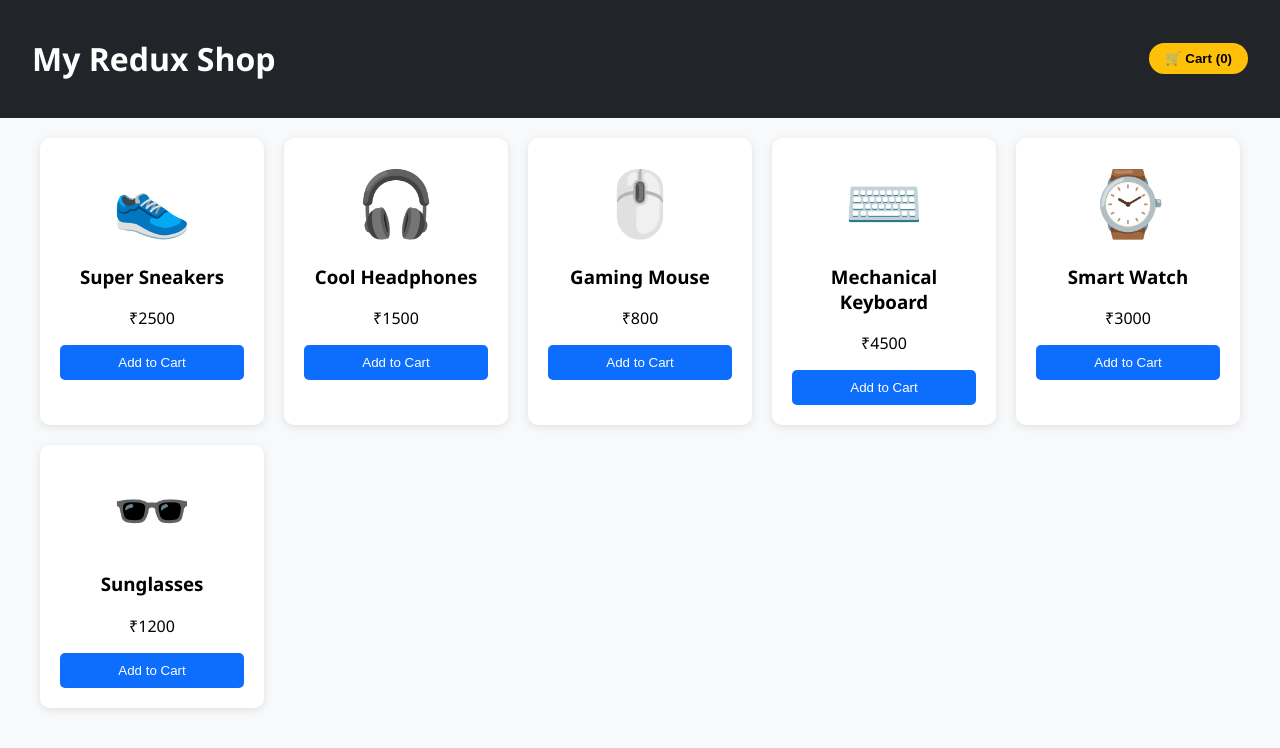
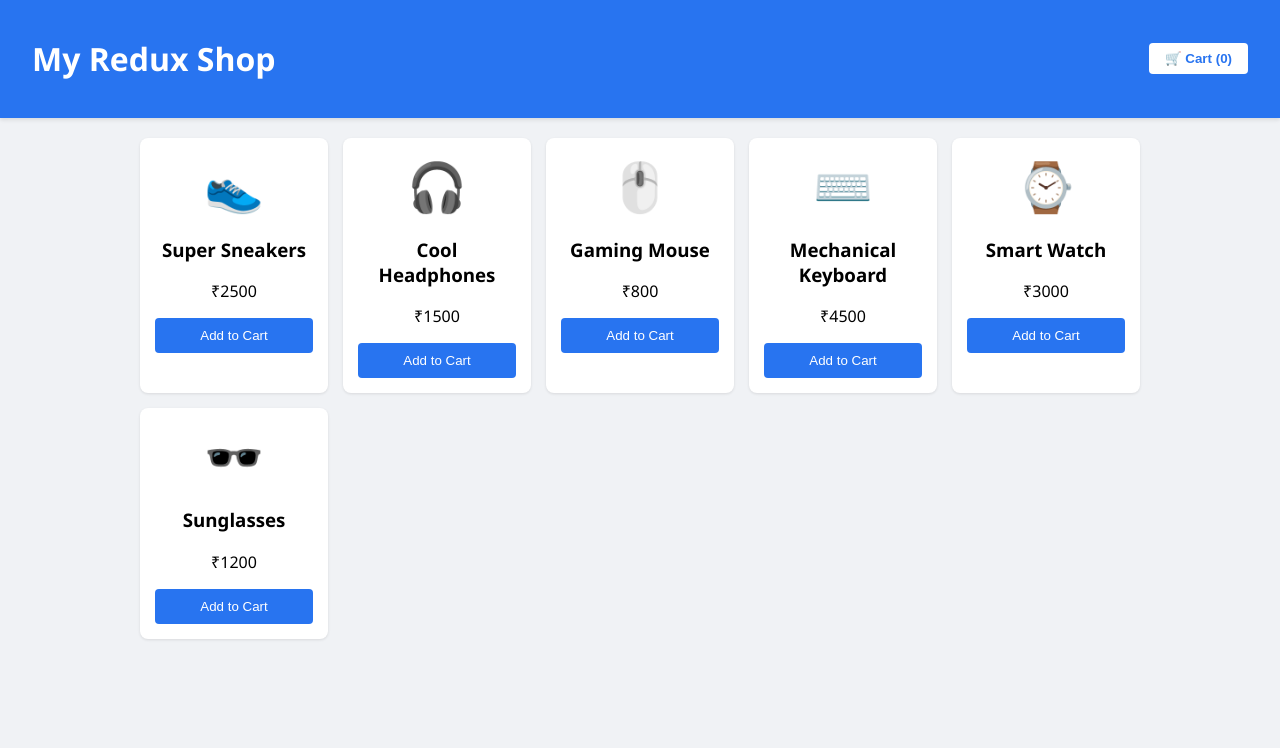
Before and after one commit to SIDHIMUSIC/E-commerce-Store-Shopping-Cart-, a React (Vite) app: page / in a window 1280 px wide. Shown: the top 748 px of the page. Built offline with nearby package versions, Linux system fonts and the light colour scheme.

Commit message:
ʜᴀʀʀʏ

```diff
--- a/src/App.css
+++ b/src/App.css
@@ -1,11 +1,11 @@
 body {
   margin: 0;
   font-family: 'Segoe UI', Tahoma, Geneva, Verdana, sans-serif;
-  background-color: #f8f9fa;
+  background-color: #f0f2f5;
 }
 
 header {
-  background-color: #212529;
+  background-color: #2874f0;
   color: white;
   padding: 1rem 2rem;
   display: flex;
@@ -14,66 +14,59 @@ header {
   position: sticky;
   top: 0;
   z-index: 100;
+  box-shadow: 0 2px 4px rgba(0,0,0,0.1);
 }
 
 .cart-btn {
-  background-color: #ffc107;
+  background-color: white;
+  color: #2874f0;
   border: none;
   padding: 8px 16px;
-  border-radius: 20px;
+  border-radius: 4px;
   font-weight: bold;
   cursor: pointer;
 }
 
-main {
-  padding: 20px;
-  max-width: 1200px;
-  margin: 0 auto;
-}
+main { padding: 20px; max-width: 1000px; margin: 0 auto; }
 
 /* Product Grid */
 .products-grid {
   display: grid;
-  grid-template-columns: repeat(auto-fit, minmax(200px, 1fr));
-  gap: 20px;
+  grid-template-columns: repeat(auto-fit, minmax(160px, 1fr));
+  gap: 15px;
 }
 
 .product-card {
   background: white;
-  padding: 20px;
-  border-radius: 10px;
-  box-shadow: 0 2px 8px rgba(0,0,0,0.1);
+  padding: 15px;
+  border-radius: 8px;
   text-align: center;
+  box-shadow: 0 1px 3px rgba(0,0,0,0.1);
   transition: transform 0.2s;
 }
 
-.product-card:hover {
-  transform: translateY(-5px);
+.product-card:hover { transform: translateY(-5px); }
+
+.product-img { font-size: 3rem; margin-bottom: 10px; }
+
+.product-card button {
+  background-color: #2874f0;
+  color: white;
+  border: none;
+  padding: 10px;
+  width: 100%;
+  border-radius: 4px;
+  cursor: pointer;
 }
 
-.product-img {
-  font-size: 4rem;
-  margin-bottom: 10px;
-}
-
-.product-card button {
-  background-color: #0d6efd;
-  color: white;
-  border: none;
-  padding: 10px 20px;
-  border-radius: 5px;
-  cursor: pointer;
-  width: 100%;
-}
-
-/* Cart Styles */
-.cart-container {
+/* Cart & Checkout Container */
+.cart-container, .checkout-container {
   background: white;
   padding: 20px;
-  border-radius: 10px;
+  border-radius: 8px;
   max-width: 600px;
   margin: 0 auto;
-  box-shadow: 0 4px 12px rgba(0,0,0,0.1);
+  box-shadow: 0 1px 4px rgba(0,0,0,0.1);
 }
 
 .cart-item {
@@ -85,36 +78,86 @@ main {
 }
 
 .item-icon { font-size: 2rem; margin-right: 15px; }
-
 .item-details { flex-grow: 1; text-align: left; }
-.item-details h4 { margin: 0; }
-.item-details p { margin: 5px 0 0; color: #666; }
+.item-details h4 { margin: 0; font-size: 16px; }
+.item-details p { margin: 5px 0 0; color: #666; font-size: 14px; }
 
 .actions button {
-  width: 30px;
-  height: 30px;
-  background: #eee;
-  border: none;
-  border-radius: 50%;
-  font-weight: bold;
-  cursor: pointer;
-  margin: 0 5px;
+  width: 30px; height: 30px;
+  background: #f1f3f6; border: 1px solid #d7d7d7;
+  border-radius: 50%; cursor: pointer; font-weight: bold;
 }
+.actions span { margin: 0 10px; }
 
 .total {
-  margin-top: 20px;
-  text-align: right;
-  border-top: 2px solid #eee;
-  padding-top: 10px;
+  margin-top: 20px; text-align: right;
+  border-top: 2px solid #eee; padding-top: 10px;
 }
 
 .checkout-btn {
-  background-color: #198754;
-  color: white;
-  border: none;
-  padding: 10px 20px;
-  border-radius: 5px;
-  font-size: 1rem;
-  cursor: pointer;
-  margin-top: 10px;
+  background-color: #fb641b; color: white;
+  border: none; padding: 12px 20px;
+  font-size: 16px; border-radius: 2px;
+  cursor: pointer; margin-top: 10px;
+  width: 100%;
 }
+
+.empty-cart { text-align: center; padding: 40px; }
+.empty-cart button {
+  background-color: #2874f0; color: white;
+  border: none; padding: 10px 20px;
+  margin-top: 15px; cursor: pointer;
+}
+
+/* --- Checkout Form --- */
+.form-section { margin-bottom: 25px; }
+.form-section h3 {
+  border-bottom: 1px solid #eee;
+  padding-bottom: 8px; margin-top: 0;
+  font-size: 18px; color: #333;
+}
+
+.form-group { margin-bottom: 15px; text-align: left; }
+.form-group label {
+  display: block; font-size: 13px; font-weight: 600;
+  margin-bottom: 5px; color: #878787;
+}
+
+.form-group input, .form-group textarea {
+  width: 100%; padding: 10px;
+  border: 1px solid #e0e0e0; border-radius: 4px;
+  font-size: 14px; box-sizing: border-box;
+}
+.form-group input:focus, .form-group textarea:focus {
+  border-color: #2874f0; outline: none;
+}
+
+/* Payment Options */
+.payment-options { display: flex; flex-direction: column; gap: 10px; }
+.payment-option {
+  display: flex; align-items: center; padding: 12px;
+  border: 1px solid #e0e0e0; border-radius: 4px;
+  cursor: pointer; background-color: #fff;
+  transition: all 0.2s;
+}
+.payment-option:hover { background-color: #f9f9f9; }
+.payment-option.selected {
+  border-color: #2874f0; background-color: #f5faff;
+}
+.payment-option input { margin-right: 15px; width: 18px; height: 18px; }
+
+.summary-box {
+  background-color: #f8f9fa; padding: 15px;
+  border: 1px dashed #c2c2c2; border-radius: 4px;
+  margin: 20px 0;
+}
+
+.form-actions { display: flex; gap: 10px; }
+.confirm-btn {
+  flex: 2; background-color: #fb641b; color: white;
+  border: none; padding: 12px; font-weight: bold; cursor: pointer;
+}
+.back-btn {
+  flex: 1; background-color: white; border: 1px solid #ccc;
+  padding: 12px; cursor: pointer;
+}
```
